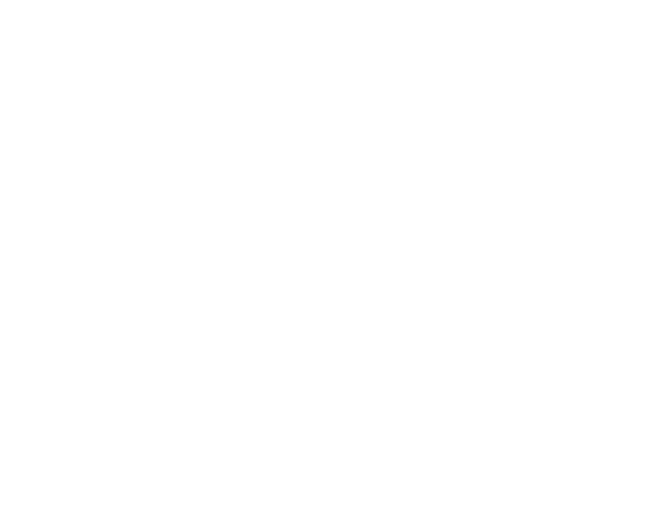
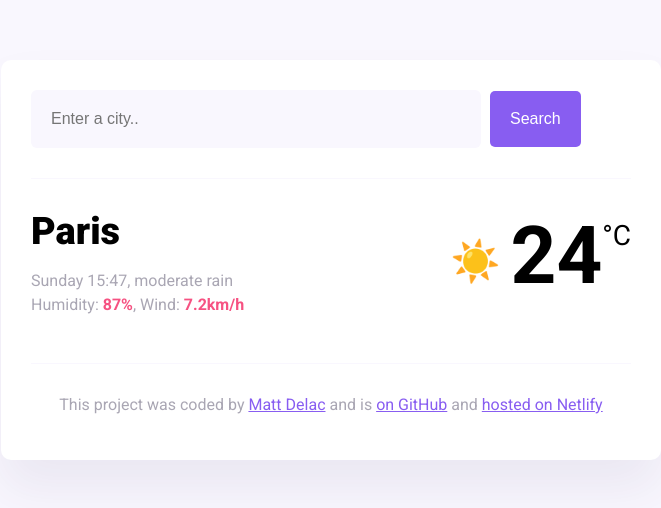
Before and after one commit to TatianaHristova/weather-app, a website: page index.html in a window 1280 px wide. Shown: the whole page, without its empty margins (309-970 px from the left). Drawn offline with nearby package versions, Linux system fonts and the light colour scheme.

Commit message:
uploaded project

```diff
--- a/index.html
+++ b/index.html
@@ -3,7 +3,56 @@
   <head>
     <meta charset="UTF-8" />
     <meta name="viewport" content="width=device-width, initial-scale=1.0" />
-    <title>Document</title>
+    <link rel="preconnect" href="https://fonts.googleapis.com" />
+    <link rel="preconnect" href="https://fonts.gstatic.com" crossorigin />
+    <link
+      href="https://fonts.googleapis.com/css2?family=Roboto:ital,wght@0,100;0,400;0,500;0,700;0,900;1,100;1,300;1,400;1,500;1,700;1,900&display=swap"
+      rel="stylesheet"
+    />
+    <link rel="stylesheet" href="src/styles.css" />
+    <title>My weather application</title>
+    <script src="https://unpkg.com/axios/dist/axios.min.js"></script>
   </head>
-  <body></body>
+  <body>
+    <div class="weather-app">
+      <header>
+        <form class="search-form" id="search-form">
+          <input
+            type="search"
+            placeholder="Enter a city.."
+            required
+            class="search-input"
+            id="search-input"
+          />
+          <input type="submit" value="Search" class="search-button" />
+        </form>
+      </header>
+      <main>
+        <div class="current-weather">
+          <div>
+            <h1 class="current-city" id="current-city">Paris</h1>
+            <p class="current-details">
+              <span class="current-date">Saturday 15:32</span>, moderate rain
+              <br />
+              Humidity: <strong>87%</strong>, Wind: <strong>7.2km/h</strong>
+            </p>
+          </div>
+          <div class="current-temperature">
+            <span class="current-temperature-icon">☀️</span
+            ><span class="current-temperature-value">24</span
+            ><span class="current-temperature-unit">°C</span>
+          </div>
+        </div>
+      </main>
+      <footer>
+        <p>
+          This project was coded by
+          <a href="#" target="_blank">Matt Delac</a> and is
+          <a href="#" target="_blank"> on GitHub</a> and
+          <a href="#" target="_blank">hosted on Netlify</a>
+        </p>
+      </footer>
+    </div>
+    <script src="src/index.js"></script>
+  </body>
 </html>
--- /dev/null
+++ b/src/index.js
@@ -0,0 +1,51 @@
+function showWeather(response) {
+  let temperature = Math.round(response.data.temperature.current);
+  let temperatureElement = document.querySelector(".current-temperature-value");
+  temperatureElement.innerHTML = temperature;
+  let cityElement = document.querySelector("#current-city");
+  cityElement.innerHTML = response.data.city;
+}
+
+function search(event) {
+  event.preventDefault();
+  let searchInputElement = document.querySelector("#search-input");
+  let city = searchInputElement.value;
+
+  let apiKey = "be370966b8473f0115f0d32afo601c3t";
+  let apiUrl = `https://api.shecodes.io/weather/v1/current?query=${city}&key=${apiKey}&units=metric`;
+
+  axios.get(apiUrl).then(showWeather);
+}
+
+function changeDate() {
+  let now = new Date();
+  let currentHours = now.getHours();
+  let currentMin = now.getMinutes();
+  let currentDay = now.getDay();
+
+  let days = [
+    "Sunday",
+    "Monday",
+    "Tuesday",
+    "Wednesday",
+    "Thursday",
+    "Friday",
+    "Saturday",
+  ];
+
+  if (currentMin < 10) {
+    currentMin = `0${currentMin}`;
+  }
+
+  if (currentHours < 10) {
+    currentHours = `0${currentHours}`;
+  }
+
+  return `${days[currentDay]} ${currentHours}:${currentMin}`;
+}
+
+let searchForm = document.querySelector("#search-form");
+searchForm.addEventListener("submit", search);
+
+let date = document.querySelector(".current-date");
+date.innerHTML = changeDate();
--- /dev/null
+++ b/src/styles.css
@@ -0,0 +1,98 @@
+body {
+  background: #f9f7fe;
+  font-family: "Roboto", sans-serif;
+}
+
+a {
+  color: #885df1;
+}
+
+.weather-app {
+  background: white;
+  max-width: 600px;
+  margin: 60px auto;
+  padding: 30px;
+  border-radius: 10px;
+  box-shadow: 0 30px 50px rgba(65, 50, 100, 0.08);
+}
+
+header {
+  border-bottom: 1px solid #f9f7fe;
+  padding-bottom: 30px;
+}
+
+.search-input {
+  background-color: #f9f7fe;
+  border: none;
+  color: rgba(39, 33, 66, 0.4);
+  font-size: 16px;
+  padding: 20px;
+  width: 75%;
+  border-radius: 6px;
+}
+
+.search-button {
+  margin-left: 5px;
+  font-size: 16px;
+  background-color: #885df1;
+  color: white;
+  border: none;
+  padding: 20px;
+  line-height: 1;
+  border-radius: 5px;
+}
+
+main {
+  padding: 30px 0;
+}
+
+.current-temperature {
+  font-size: 48px;
+}
+
+.current-weather {
+  display: flex;
+  justify-content: space-between;
+}
+
+.current-city {
+  font-size: 38px;
+  font-weight: 900;
+  margin: 0;
+}
+.current-details {
+  color: rgba(39, 33, 66, 0.4);
+  font-size: 16px;
+  font-weight: 400;
+  line-height: 24px;
+}
+
+.current-details strong {
+  color: #f65282;
+}
+
+.current-temperature-icon {
+  position: relative;
+  top: -8px;
+  font-size: 40px;
+  margin-right: 10px;
+}
+
+.current-temperature-value {
+  font-size: 80px;
+  font-weight: bold;
+}
+
+.current-temperature-unit {
+  font-size: 28px;
+  position: relative;
+  top: -38px;
+}
+
+footer {
+  border-top: 1px solid #f9f7fe;
+  text-align: center;
+  padding-top: 15px;
+
+  color: rgba(39, 33, 66, 0.4);
+}
```
Also changed, not shown: package.json (added, +16 -0 lines), 1 other file.
